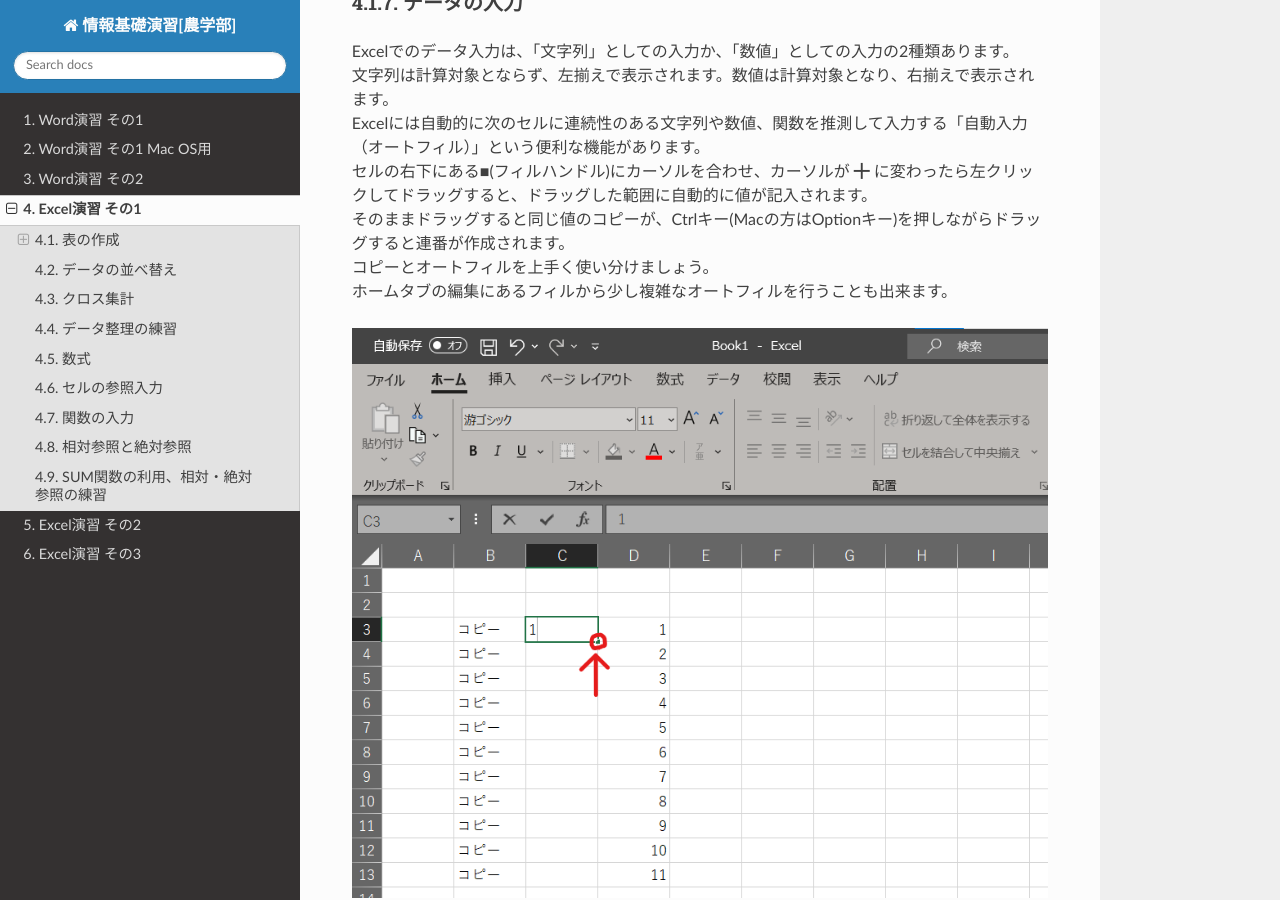
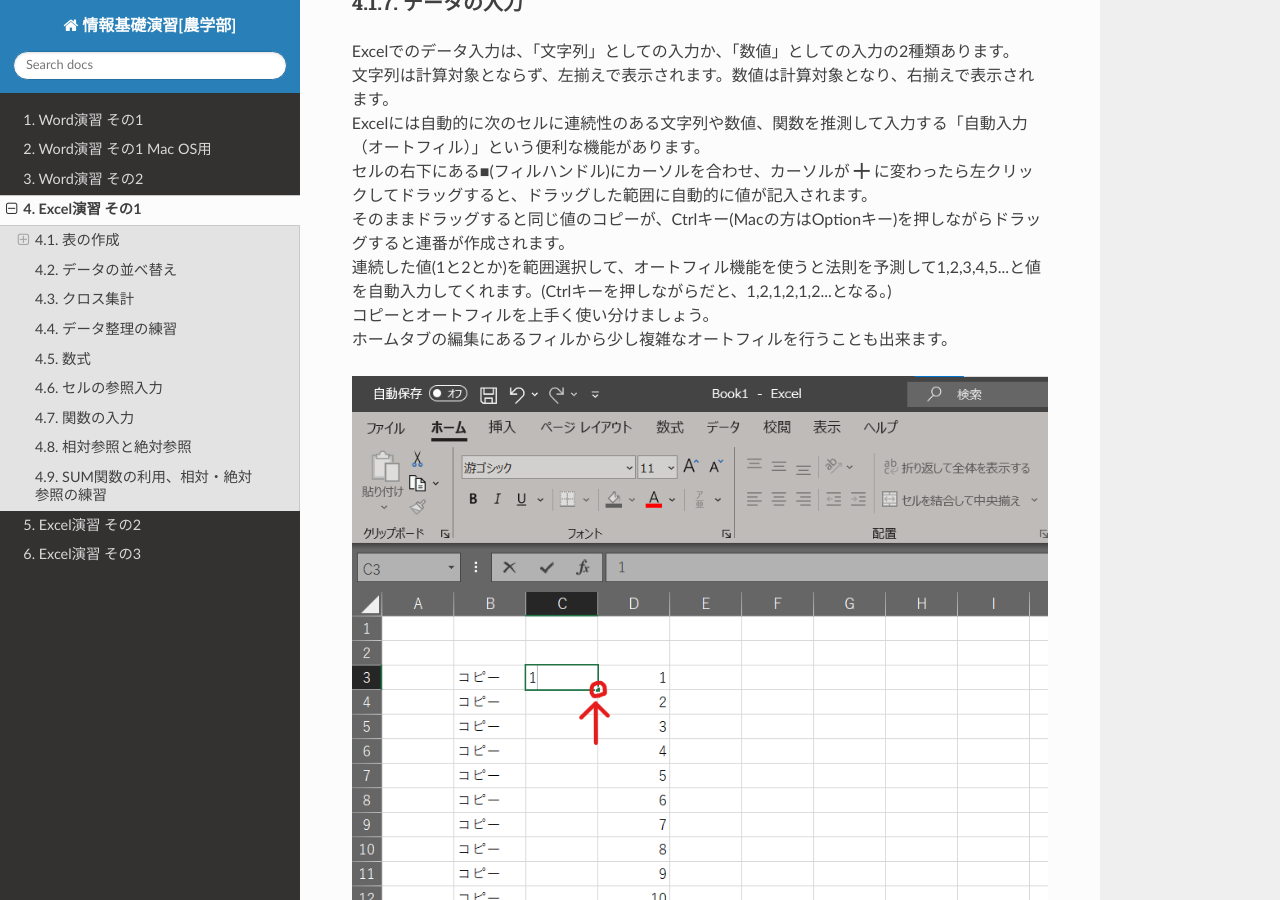
Before and after one commit to slt666666/basic_informatics_2022, a Sphinx documentation site: the page built from source/excel_1.rst, in a window 1280 px wide and 900 px high, scrolled down 4366 px. Built offline with Sphinx 7.4.7 and the Read the Docs theme 2.0.0, drawn with Linux system fonts in a browser that asks for light colours.

Commit message:
Update excel_1.rst

```diff
--- a/source/excel_1.rst
+++ b/source/excel_1.rst
@@ -74,6 +74,7 @@
 | Excelには自動的に次のセルに連続性のある文字列や数値、関数を推測して入力する「自動入力（オートフィル）」という便利な機能があります。
 | セルの右下にある■(フィルハンドル)にカーソルを合わせ、カーソルが ╋ に変わったら左クリックしてドラッグすると、ドラッグした範囲に自動的に値が記入されます。
 | そのままドラッグすると同じ値のコピーが、Ctrlキー(Macの方はOptionキー)を押しながらドラッグすると連番が作成されます。
+| 連続した値(1と2とか)を範囲選択して、オートフィル機能を使うと法則を予測して1,2,3,4,5...と値を自動入力してくれます。(Ctrlキーを押しながらだと、1,2,1,2,1,2...となる。)
 | コピーとオートフィルを上手く使い分けましょう。
 | ホームタブの編集にあるフィルから少し複雑なオートフィルを行うことも出来ます。
 
```
